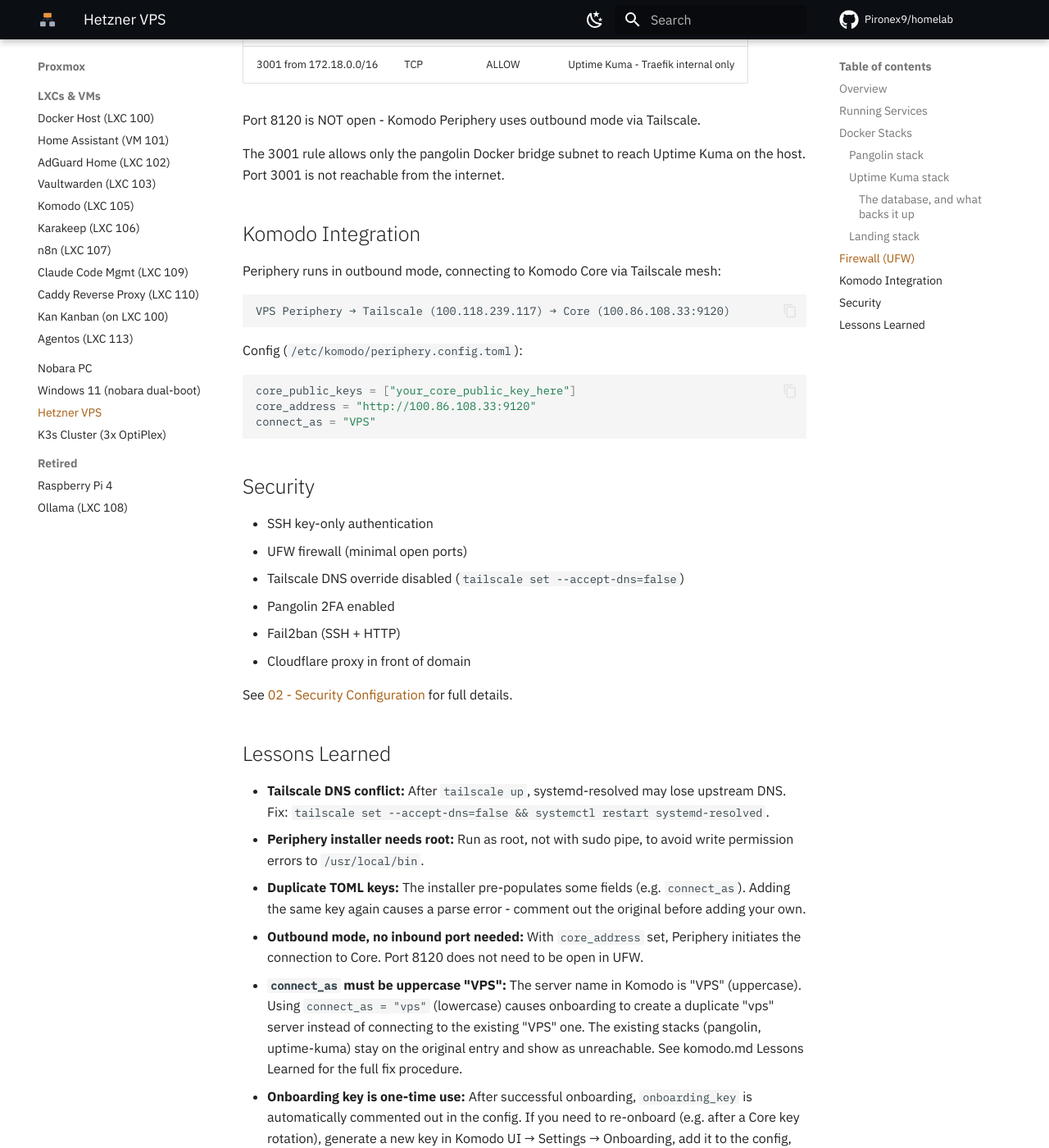
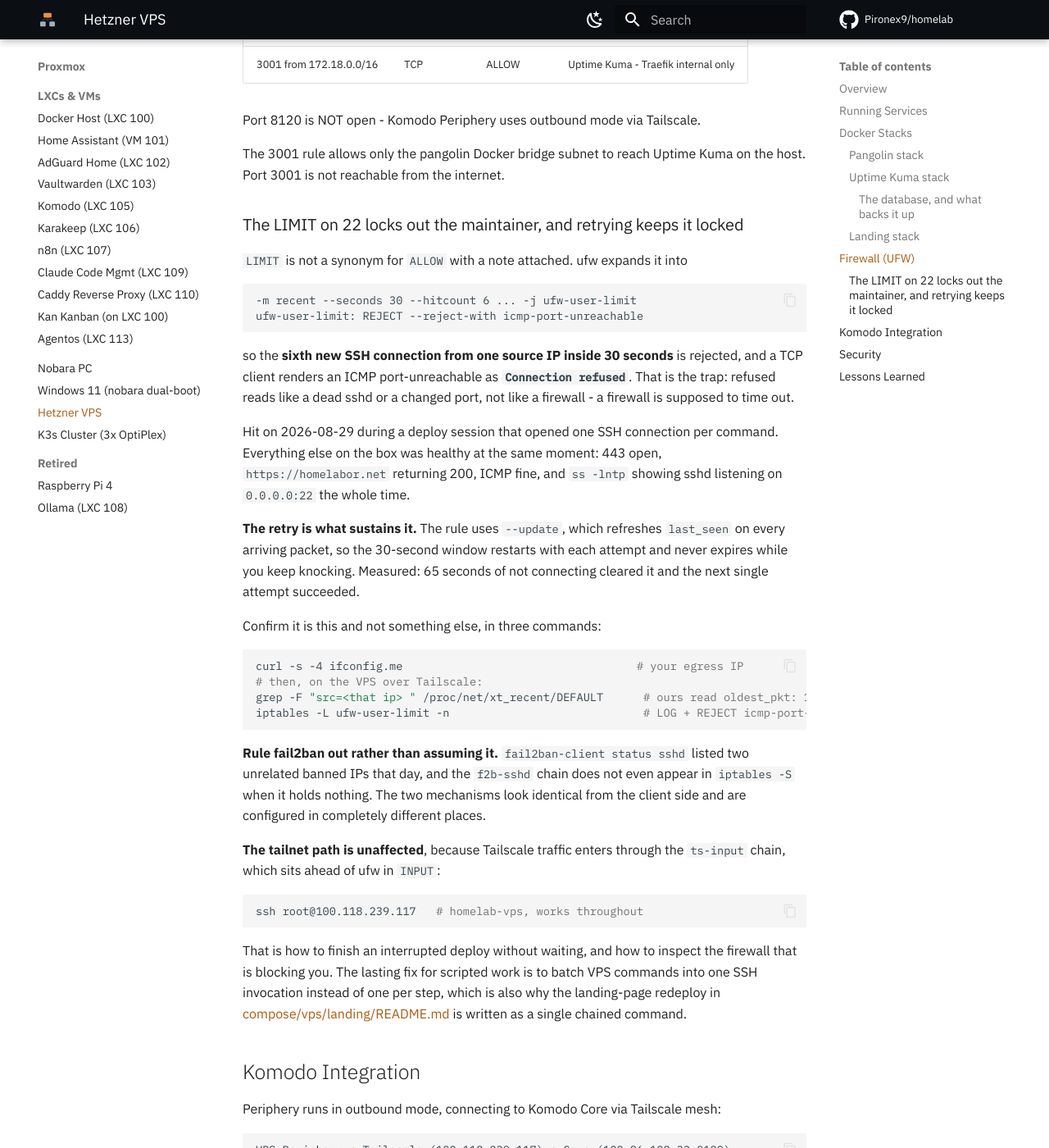
Before and after one commit to Pironex9/homelab, an MkDocs documentation site: the page built from docs/hosts/vps.md, in a window 1280 px wide and 1400 px high, scrolled down 3629 px. Shown: the whole window at 82% size. Built offline with MkDocs 1.6.1 and Material for MkDocs 9.7.7, drawn with Linux system fonts in a browser that asks for light colours; comment, search, counter and statistics services are not loaded.

Commit message:
docs(vps): a ufw LIMIT szabalya a 22-esen kizarja a karbantartot is
Ma deploy kozben a publikus SSH "Connection refused"-ot adott, mikozben
a gep vigan elt: 443 nyitva, homelabor.net 200, ping rendben, es az
sshd vegig hallgatott a 0.0.0.0:22-n. A ufw `22/tcp LIMIT` szabalya
volt: 30 masodpercen belul 6 uj kapcsolat egy forras IP-rol, es a
ufw-user-limit lanc REJECT-el icmp-port-unreachable-lel - amit a TCP
kliens "Connection refused"-kent ir ki. Pont ezert nem tunik
tuzfalnak: a tuzfal allitolag timeoutol.

A csapda maga a szabaly formaja: `-m recent --update` frissiti a
last_seen-t minden erkezo csomagra, tehat az ujraprobalkozas
ujraindirtja a 30 masodperces ablakot, es sosem jar le, amig
kopogtatsz. Merve: 65 masodperc nem-kapcsolodas utan egy proba atment.

docs/hosts/vps.md kapta a teljes leirast a Firewall (UFW) ala: a
harom parancs amivel bizonyithato (egress IP, /proc/net/xt_recent,
iptables -L ufw-user-limit), miert nem a fail2ban (ket, tolunk
fuggetlen banolt IP volt aznap, es az f2b-sshd lanc meg csak nem is
letezik uresen), es hogy a tailnet ut atmegy rajta, mert a ts-input
lanc a ufw elott van az INPUT-ban.

A 02_Security_Configuration_Guide.md 8. fejezete kapott egy 8.0-t,
mert az incidenskezelesnel keresi az ember, es innen konnyu a
"Suspected Attack" fele elindulni egy olyan tunetnel, ami nem tamadas.

````diff
--- a/docs/hosts/vps.md
+++ b/docs/hosts/vps.md
@@ -110,6 +110,58 @@
 
 The 3001 rule allows only the pangolin Docker bridge subnet to reach Uptime Kuma on the host. Port 3001 is not reachable from the internet.
 
+### The LIMIT on 22 locks out the maintainer, and retrying keeps it locked
+
+`LIMIT` is not a synonym for `ALLOW` with a note attached. ufw expands it into
+
+```
+-m recent --seconds 30 --hitcount 6 ... -j ufw-user-limit
+ufw-user-limit: REJECT --reject-with icmp-port-unreachable
+```
+
+so the **sixth new SSH connection from one source IP inside 30 seconds** is
+rejected, and a TCP client renders an ICMP port-unreachable as
+**`Connection refused`**. That is the trap: refused reads like a dead sshd or a
+changed port, not like a firewall - a firewall is supposed to time out.
+
+Hit on 2026-08-29 during a deploy session that opened one SSH connection per
+command. Everything else on the box was healthy at the same moment: 443 open,
+`https://homelabor.net` returning 200, ICMP fine, and `ss -lntp` showing sshd
+listening on `0.0.0.0:22` the whole time.
+
+**The retry is what sustains it.** The rule uses `--update`, which refreshes
+`last_seen` on every arriving packet, so the 30-second window restarts with each
+attempt and never expires while you keep knocking. Measured: 65 seconds of not
+connecting cleared it and the next single attempt succeeded.
+
+Confirm it is this and not something else, in three commands:
+
+```bash
+curl -s -4 ifconfig.me                                   # your egress IP
+# then, on the VPS over Tailscale:
+grep -F "src=<that ip> " /proc/net/xt_recent/DEFAULT      # ours read oldest_pkt: 15
+iptables -L ufw-user-limit -n                             # LOG + REJECT icmp-port-unreachable
+```
+
+**Rule fail2ban out rather than assuming it.** `fail2ban-client status sshd`
+listed two unrelated banned IPs that day, and the `f2b-sshd` chain does not even
+appear in `iptables -S` when it holds nothing. The two mechanisms look identical
+from the client side and are configured in completely different places.
+
+**The tailnet path is unaffected**, because Tailscale traffic enters through the
+`ts-input` chain, which sits ahead of ufw in `INPUT`:
+
+```bash
+ssh root@100.118.239.117   # homelab-vps, works throughout
+```
+
+That is how to finish an interrupted deploy without waiting, and how to inspect
+the firewall that is blocking you. The lasting fix for scripted work is to batch
+VPS commands into one SSH invocation instead of one per step, which is also why
+the landing-page redeploy in
+[compose/vps/landing/README.md](https://github.com/Pironex9/homelab/blob/main/compose/vps/landing/README.md)
+is written as a single chained command.
+
 ## Komodo Integration
 
 Periphery runs in outbound mode, connecting to Komodo Core via Tailscale mesh:
--- a/docs/vps/02_Security_Configuration_Guide.md
+++ b/docs/vps/02_Security_Configuration_Guide.md
@@ -15,7 +15,7 @@
 5. [Pangolin Resource Rules](#5-pangolin-resource-rules)
 6. [Future Security Improvements](#6-future-security-improvements)
 7. [Security Monitoring](#7-security-monitoring)
-8. [Incident Response](#8-incident-response)
+8. [Incident Response](#8-incident-response) - start at [8.0 SSH refused on port 22](#80-ssh-refused-on-port-22-check-this-before-anything-else)
 9. [Backup Strategy](#9-backup-strategy)
 10. [Security Checklist](#10-security-checklist)
 
@@ -1120,6 +1120,29 @@
 
 ## 8. Incident Response
 
+### 8.0 SSH refused on port 22 - check this before anything else
+
+**Symptom:** `ssh vps` answers `Connection refused` on port 22 while the VPS is
+plainly alive: 443 open, the sites returning 200, ICMP fine.
+
+This is almost always **ufw's own `LIMIT` rule on 22**, not an outage, not a
+compromise, and not fail2ban. Six new SSH connections from one source IP inside
+30 seconds trip it, and it rejects with ICMP port-unreachable, which a TCP
+client prints as "Connection refused". A burst of deploy commands is enough.
+
+**Do not retry.** The rule refreshes its window on every attempt, so knocking
+keeps it shut. Wait a full minute without connecting, or come in over Tailscale
+(`ssh root@100.118.239.117`), which bypasses ufw entirely.
+
+Full diagnosis, the three commands that confirm it, and why fail2ban looks
+identical from the client side:
+[Hetzner VPS - the LIMIT on 22](../hosts/vps.md#the-limit-on-22-locks-out-the-maintainer-and-retrying-keeps-it-locked).
+
+Only once this is ruled out is [8.2 Suspected Attack](#82-suspected-attack)
+the right page.
+
+---
+
 ### 8.1 Service Down
 
 **Symptom:** Jellyfin not accessible
````
